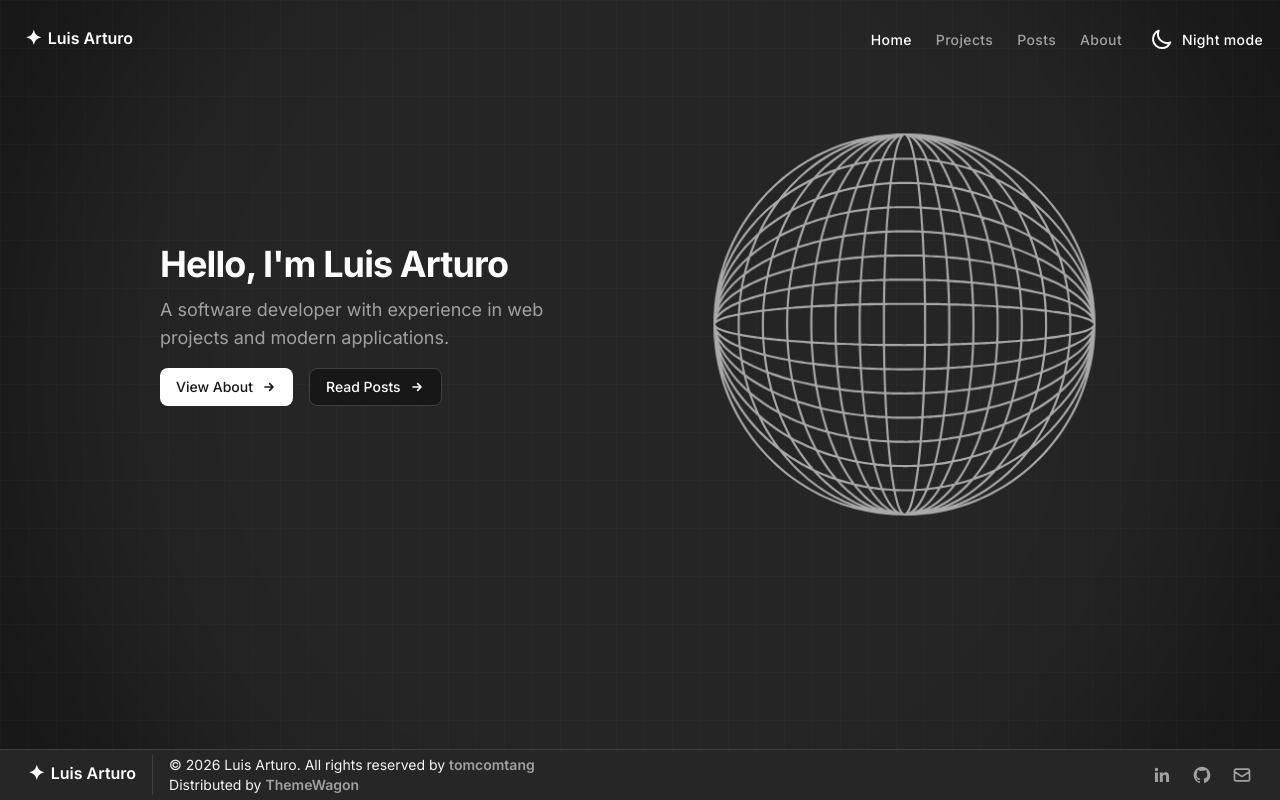
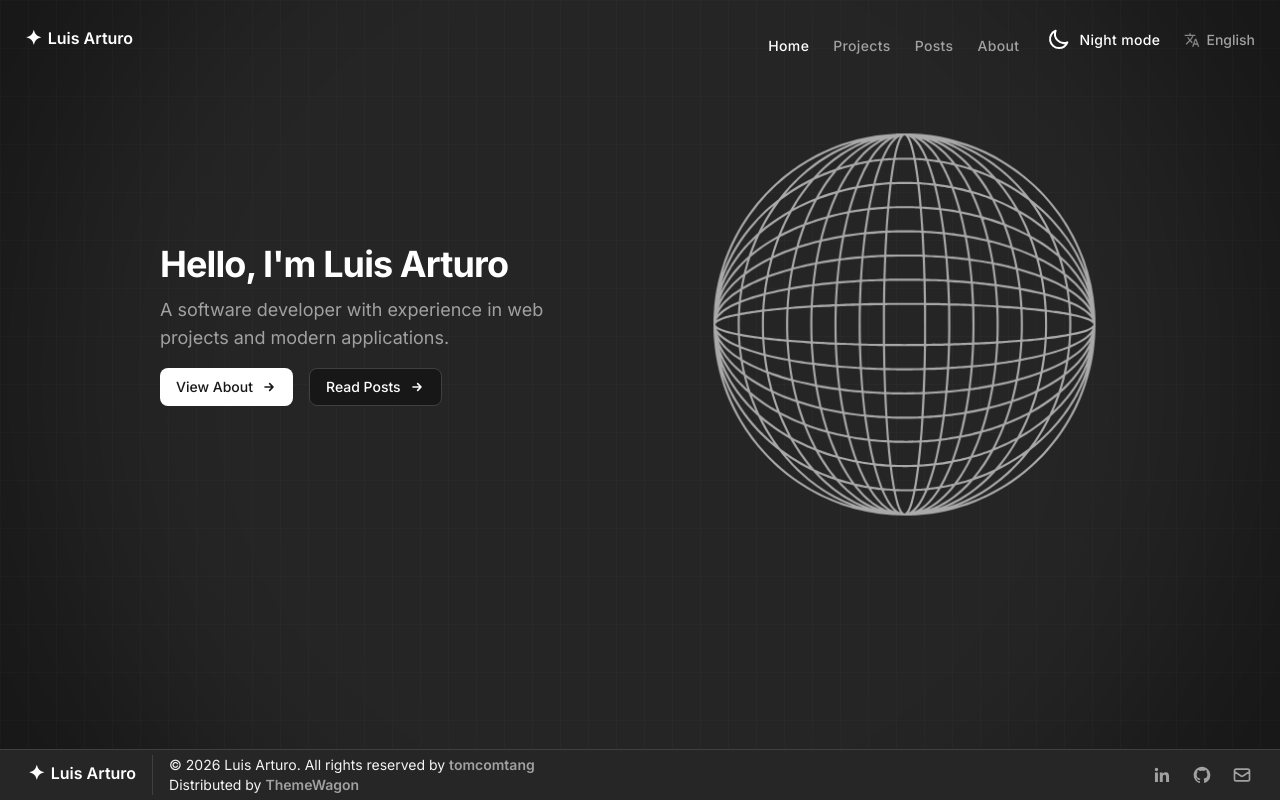
Before and after one commit to S3L1M26/portfolio-v2, a Next.js app: page / in a window 1280 px wide. Built offline with nearby package versions, Linux system fonts and the light colour scheme.

Commit message:
Created language context, provider and language toggle added to the navbar

```diff
--- a/src/app/layout.tsx
+++ b/src/app/layout.tsx
@@ -2,6 +2,7 @@ import './globals.css'
 import type { Metadata } from 'next'
 import { Inter } from "next/font/google";
 import ThemeProvider from '@/components/ThemeProvider'
+import { LanguageProvider } from '@/context/LanguageContext'
 import { siteConfig } from '@/config/content'
 
 const inter = Inter({ subsets: ["latin"] });
@@ -20,11 +21,13 @@ export default function RootLayout({
     <html lang="en" suppressHydrationWarning>
       <body className={inter.className}>
         <ThemeProvider>
-          <div className="relative">
-            <div className="relative z-10 flex min-h-screen flex-col">
-              {children}
+          <LanguageProvider>
+            <div className="relative">
+              <div className="relative z-10 flex min-h-screen flex-col">
+                {children}
+              </div>
             </div>
-          </div>
+          </LanguageProvider>
         </ThemeProvider>
       </body>
     </html>
--- /dev/null
+++ b/src/components/LanguageToggle.tsx
@@ -0,0 +1,25 @@
+'use client';
+
+import { useLanguage } from '@/context/LanguageContext';
+
+export default function LanguageToggle() {
+    const { language, toggleLanguage } = useLanguage();
+
+    return (
+        <button
+            onClick={toggleLanguage}
+            className="relative z-30 flex items-center gap-1.5 ml-3 sm:ml-4 px-2 py-1.5 text-sm font-medium text-neutral-500 dark:text-neutral-400 hover:text-neutral-900 dark:hover:text-white transition-colors duration-200 ease-out rounded-md focus:outline-none"
+            aria-label="Toggle Language"
+        >
+            <svg
+                className="w-4 h-4 fill-current opacity-80"
+                xmlns="http://www.w3.org/2000/svg"
+                viewBox="0 0 24 24"
+            >
+                <path d="M12.87 15.07l-2.54-2.51.03-.03A17.52 17.52 0 0014.07 6H17V4h-7V2H8v2H1v2h11.17C11.5 7.92 10.44 9.75 9 11.35 8.07 10.32 7.3 9.19 6.69 8h-2c.73 1.63 1.73 3.17 2.98 4.56l-5.09 5.02L4 19l5-5 3.11 3.11.76-2.04zM18.5 10h-2L12 22h2.1l1.1-3h4.6l1.1 3H23L18.5 10zm-2.62 7l1.62-4.41L19.12 17h-3.24z" />
+            </svg>
+
+            <span>{language === 'en' ? 'English' : 'Español'}</span>
+        </button>
+    );
+}
--- a/src/components/Navbar.tsx
+++ b/src/components/Navbar.tsx
@@ -4,6 +4,7 @@ import Link from 'next/link';
 import { useState, useEffect } from 'react';
 import { usePathname } from 'next/navigation';
 import ThemeToggle from './ThemeToggle';
+import LanguageToggle from './LanguageToggle';
 import { globalConfig } from '@/config/global';
 
 export default function Navbar() {
@@ -121,6 +122,7 @@ export default function Navbar() {
           </div>
 
           <ThemeToggle />
+          <LanguageToggle />
         </nav>
       </div>
     </header>
--- /dev/null
+++ b/src/context/LanguageContext.tsx
@@ -0,0 +1,36 @@
+'use client';
+
+import { createContext, useContext, useState, ReactNode } from 'react';
+
+type Language = 'en' | 'es';
+
+interface LanguageContextType {
+    language: Language;
+    toggleLanguage: () => void;
+}
+
+const LanguageContext = createContext<LanguageContextType | undefined>(undefined);
+
+export function LanguageProvider({ children }: { children: ReactNode }) {
+    const [language, setLanguage] = useState<Language>('en');
+
+    const toggleLanguage = () => {
+        const newLanguage = language === 'en' ? 'es' : 'en';
+        setLanguage(newLanguage);
+    }
+
+    return (
+        <LanguageContext.Provider value={{ language, toggleLanguage }}>
+            {children}
+        </LanguageContext.Provider>
+    );
+}
+
+export function useLanguage() {
+    const context = useContext(LanguageContext);
+    if (context === undefined) {
+        throw new Error('useLanguage must be used within a LanguageProvider');
+    }
+
+    return context;
+}
```
